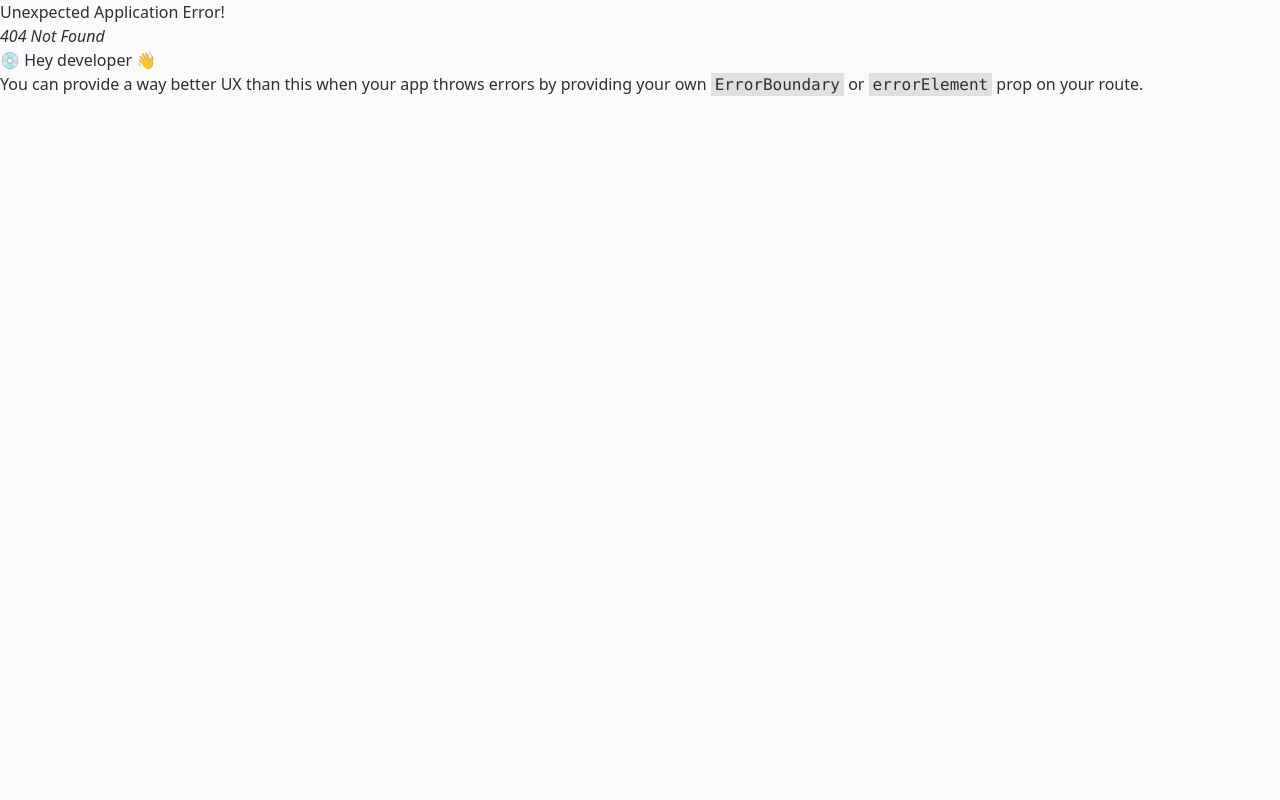
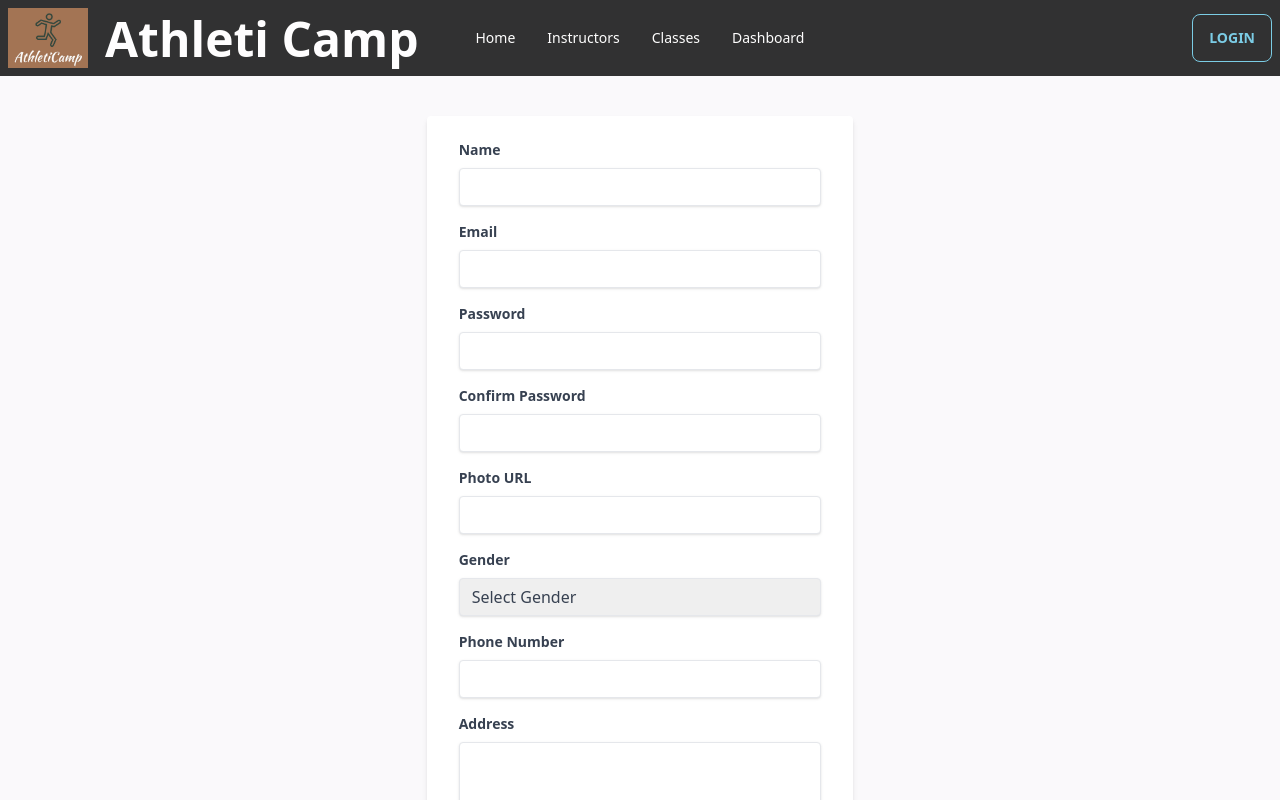
Before and after one commit to fazlerabbyrifat/athleti-camp-client, a React (Vite) app: page /register in a window 1280 px wide. Before the commit this address had no page. Shown: the top 800 px of the page. Built offline with nearby package versions, Linux system fonts and the light colour scheme.

Commit message:
registration page added

```diff
--- a/package.json
+++ b/package.json
@@ -14,6 +14,7 @@
     "match-sorter": "^6.3.1",
     "react": "^18.2.0",
     "react-dom": "^18.2.0",
+    "react-hook-form": "^7.44.3",
     "react-router-dom": "^6.12.0",
     "sort-by": "^1.2.0"
   },
--- /dev/null
+++ b/src/pages/Login/Login.jsx
@@ -0,0 +1,11 @@
+import React from 'react';
+
+const Login = () => {
+    return (
+        <div>
+
+        </div>
+    );
+};
+
+export default Login;
--- /dev/null
+++ b/src/pages/Register/Register.jsx
@@ -0,0 +1,185 @@
+import React from "react";
+import { useForm } from "react-hook-form";
+import { Link } from "react-router-dom";
+
+const Register = () => {
+  const {
+    register,
+    handleSubmit,
+    watch,
+    formState: { errors },
+  } = useForm();
+
+  const onSubmit = (data) => {
+    console.log(data);
+  };
+
+  const validatePassword = value => {
+    const password = watch('password');
+    return value === password || "Your password not matched."
+  }
+
+  return (
+    <div className="flex justify-center my-10">
+      <div className="w-1/3">
+        <form
+          onSubmit={handleSubmit(onSubmit)}
+          className="bg-white shadow-md rounded px-8 pt-6 pb-8 mb-4"
+        >
+          <div className="mb-4">
+            <label
+              className="block text-gray-700 text-sm font-bold mb-2"
+              htmlFor="name"
+            >
+              Name
+            </label>
+            <input
+              className="shadow appearance-none border rounded w-full py-2 px-3 text-gray-700 leading-tight focus:outline-none focus:shadow-outline"
+              id="name"
+              type="text"
+              {...register("name", { required: true })}
+            />
+          </div>
+          <div className="mb-4">
+            <label
+              className="block text-gray-700 text-sm font-bold mb-2"
+              htmlFor="email"
+            >
+              Email
+            </label>
+            <input
+              className="shadow appearance-none border rounded w-full py-2 px-3 text-gray-700 leading-tight focus:outline-none focus:shadow-outline"
+              id="email"
+              type="email"
+              {...register("email", { required: true })}
+            />
+          </div>
+          <div className="mb-4">
+            <label
+              className="block text-gray-700 text-sm font-bold mb-2"
+              htmlFor="password"
+            >
+              Password
+            </label>
+            <input
+              className="shadow appearance-none border rounded w-full py-2 px-3 text-gray-700 leading-tight focus:outline-none focus:shadow-outline"
+              id="password"
+              type="password"
+              {...register("password", {
+                required: true,
+                minLength: 6,
+                pattern: /^(?=.*[A-Z])(?=.*[!@#$%^&*])/,
+              })}
+            />
+            {errors.password && (
+              <p className="text-red-500 text-xs italic">
+                Your password must be contains at least 6 characters, one capital
+                letter, and one special character.
+              </p>
+            )}
+          </div>
+          <div className="mb-4">
+            <label
+              className="block text-gray-700 text-sm font-bold mb-2"
+              htmlFor="confirmPassword"
+            >
+              Confirm Password
+            </label>
+            <input
+              className="shadow appearance-none border rounded w-full py-2 px-3 text-gray-700 leading-tight focus:outline-none focus:shadow-outline"
+              id="confirmPassword"
+              type="password"
+              {...register("confirmPassword", {
+                required: 'Please confirm your password',
+                validate: validatePassword,
+            })}
+            />
+            {errors.confirmPassword && (
+                <p className="text-red-500 text-xs">{errors.confirmPassword.message}</p>
+            )}
+          </div>
+          <div className="mb-4">
+            <label
+              className="block text-gray-700 text-sm font-bold mb-2"
+              htmlFor="photoUrl"
+            >
+              Photo URL
+            </label>
+            <input
+              className="shadow appearance-none border rounded w-full py-2 px-3 text-gray-700 leading-tight focus:outline-none focus:shadow-outline"
+              id="photoUrl"
+              type="text"
+              {...register("photoUrl")}
+            />
+          </div>
+          <div className="mb-4">
+            <label
+              className="block text-gray-700 text-sm font-bold mb-2"
+              htmlFor="gender"
+            >
+              Gender
+            </label>
+            <select
+              className="shadow appearance-none border rounded w-full py-2 px-3 text-gray-700 leading-tight focus:outline-none focus:shadow-outline"
+              id="gender"
+              {...register("gender", { required: true })}
+            >
+              <option value="">Select Gender</option>
+              <option value="male">Male</option>
+              <option value="female">Female</option>
+              <option value="other">Other</option>
+            </select>
+            {errors.gender && (
+              <p className="text-red-500 text-xs italic">
+                Please select a gender.
+              </p>
+            )}
+          </div>
+          <div className="mb-4">
+            <label
+              className="block text-gray-700 text-sm font-bold mb-2"
+              htmlFor="phoneNumber"
+            >
+              Phone Number
+            </label>
+            <input
+              className="shadow appearance-none border rounded w-full py-2 px-3 text-gray-700 leading-tight focus:outline-none focus:shadow-outline"
+              id="phoneNumber"
+              type="tel"
+              {...register("phoneNumber")}
+            />
+          </div>
+          <div className="mb-4">
+            <label
+              className="block text-gray-700 text-sm font-bold mb-2"
+              htmlFor="address"
+            >
+              Address
+            </label>
+            <textarea
+              className="shadow appearance-none border rounded w-full py-2 px-3 text-gray-700 leading-tight focus:outline-none focus:shadow-outline"
+              id="address"
+              rows={4}
+              {...register("address")}
+            ></textarea>
+          </div>
+          <div className="flex items-center justify-between">
+            <input
+              type="submit"
+              className="bg-blue-500 hover:bg-blue-700 text-white font-bold py-2 px-4 rounded focus:outline-none focus:shadow-outline"
+              value="Register"
+            />
+          </div>
+          <Link
+            to="/login"
+            className="inline-block align-baseline font-bold text-sm text-blue-500 hover:text-blue-800"
+          >
+            Already registered? Please Login
+          </Link>
+        </form>
+      </div>
+    </div>
+  );
+};
+
+export default Register;
--- a/src/pages/Shared/Navbar/Navbar.jsx
+++ b/src/pages/Shared/Navbar/Navbar.jsx
@@ -1,9 +1,10 @@
 import React from "react";
 import { Link } from "react-router-dom";
-import logo from '../../../assets/logo.png';
+import logo from "../../../assets/logo.png";
 
 const Navbar = () => {
-    const navItems = <>
+  const navItems = (
+    <>
       <li>
         <Link>Home</Link>
       </li>
@@ -17,6 +18,7 @@ const Navbar = () => {
         <Link>Dashboard</Link>
       </li>
     </>
+  );
 
   return (
     <div className="navbar bg-black opacity-80">
@@ -46,16 +48,18 @@ const Navbar = () => {
           </ul>
         </div>
         <img className="w-20" src={logo} alt="" />
-        <Link className="btn btn-ghost normal-case text-2xl lg:text-5xl font-semibold text-white">Athleti Camp</Link>
+        <Link className="btn btn-ghost normal-case text-2xl lg:text-5xl font-semibold text-white">
+          Athleti Camp
+        </Link>
       </div>
       <div className="navbar-center hidden lg:flex">
-        <ul className="menu menu-horizontal px-1 text-white">
-          {navItems}
-        </ul>
+        <ul className="menu menu-horizontal px-1 text-white">{navItems}</ul>
       </div>
       <div className="navbar-end">
-        <Link>
-        <button className="btn btn-info btn-outline btn-sm md:btn-md">Login</button>
+        <Link to="/login">
+          <button className="btn btn-info btn-outline btn-sm md:btn-md">
+            Login
+          </button>
         </Link>
       </div>
     </div>
```
Also changed, not shown: src/routes/Routes.jsx (+10 -0 lines), 1 other file (tests, documents, lock files or other folders). Lines whose indentation alone changed are shown as unchanged.
